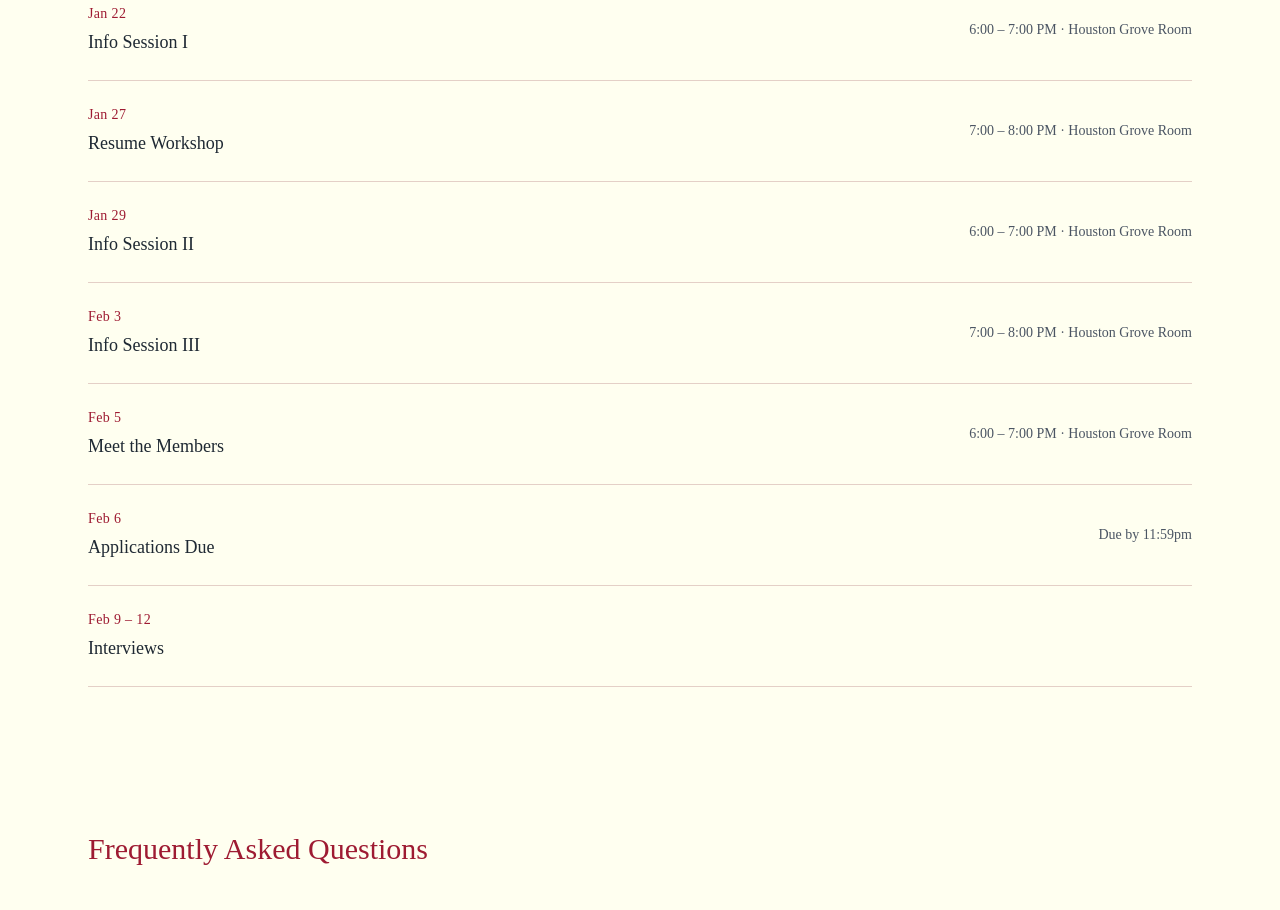
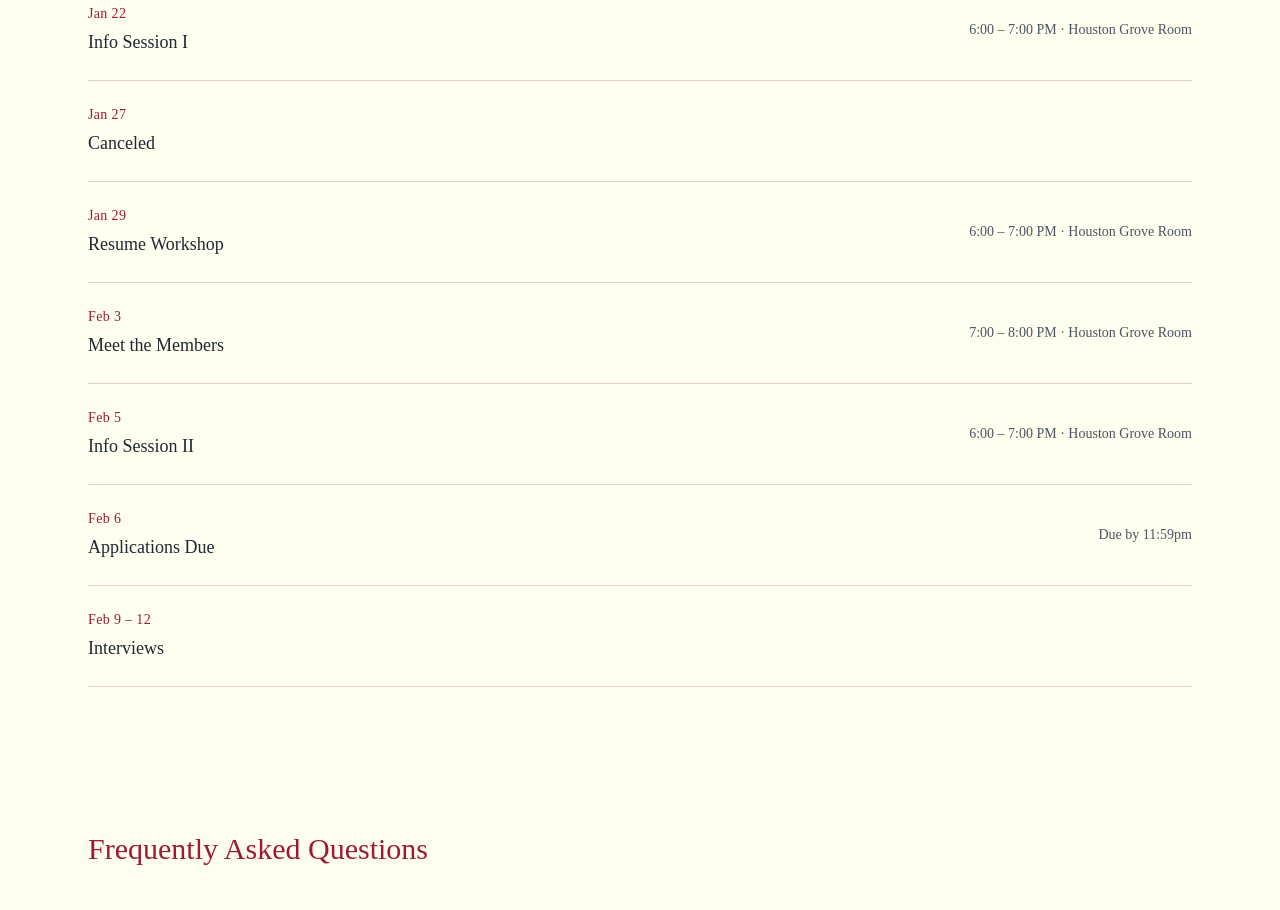
Before and after one commit to MaddoxCRoy/SIG-Website, a React (Vite) app: page /join in a window 1280 px wide. Shown: the part 1000-1910 px from the top of the page. Built offline with nearby package versions, Linux system fonts and the light colour scheme.

Commit message:
updated the recruitment schedule

```diff
--- a/src/components/join/JoinTimeline.jsx
+++ b/src/components/join/JoinTimeline.jsx
@@ -4,10 +4,10 @@ import { motion, useInView } from "framer-motion";
 const events = [
     { date: "Jan 22", title: "Involvement Fair", time: "4:00 – 7:00 PM", location: "Archie B Griffin Grand Ballroom" },
     { date: "Jan 22", title: "Info Session I", time: "6:00 – 7:00 PM", location: "Houston Grove Room" },
-    { date: "Jan 27", title: "Resume Workshop", time: "7:00 – 8:00 PM", location: "Houston Grove Room" },
-    { date: "Jan 29", title: "Info Session II", time: "6:00 – 7:00 PM", location: "Houston Grove Room" },
-    { date: "Feb 3", title: "Info Session III", time: "7:00 – 8:00 PM", location: "Houston Grove Room" },
-    { date: "Feb 5", title: "Meet the Members", time: "6:00 – 7:00 PM", location: "Houston Grove Room" },
+    { date: "Jan 27", title: "Canceled", time: "", location: "" },
+    { date: "Jan 29", title: "Resume Workshop", time: "6:00 – 7:00 PM", location: "Houston Grove Room" },
+    { date: "Feb 3", title: "Meet the Members", time: "7:00 – 8:00 PM", location: "Houston Grove Room" },
+    { date: "Feb 5", title: "Info Session II", time: "6:00 – 7:00 PM", location: "Houston Grove Room" },
     { date: "Feb 6", title: "Applications Due", time: "Due by 11:59pm", location: "" },
     { date: "Feb 9 – 12", title: "Interviews", time: "", location: "" },
 ];
```
